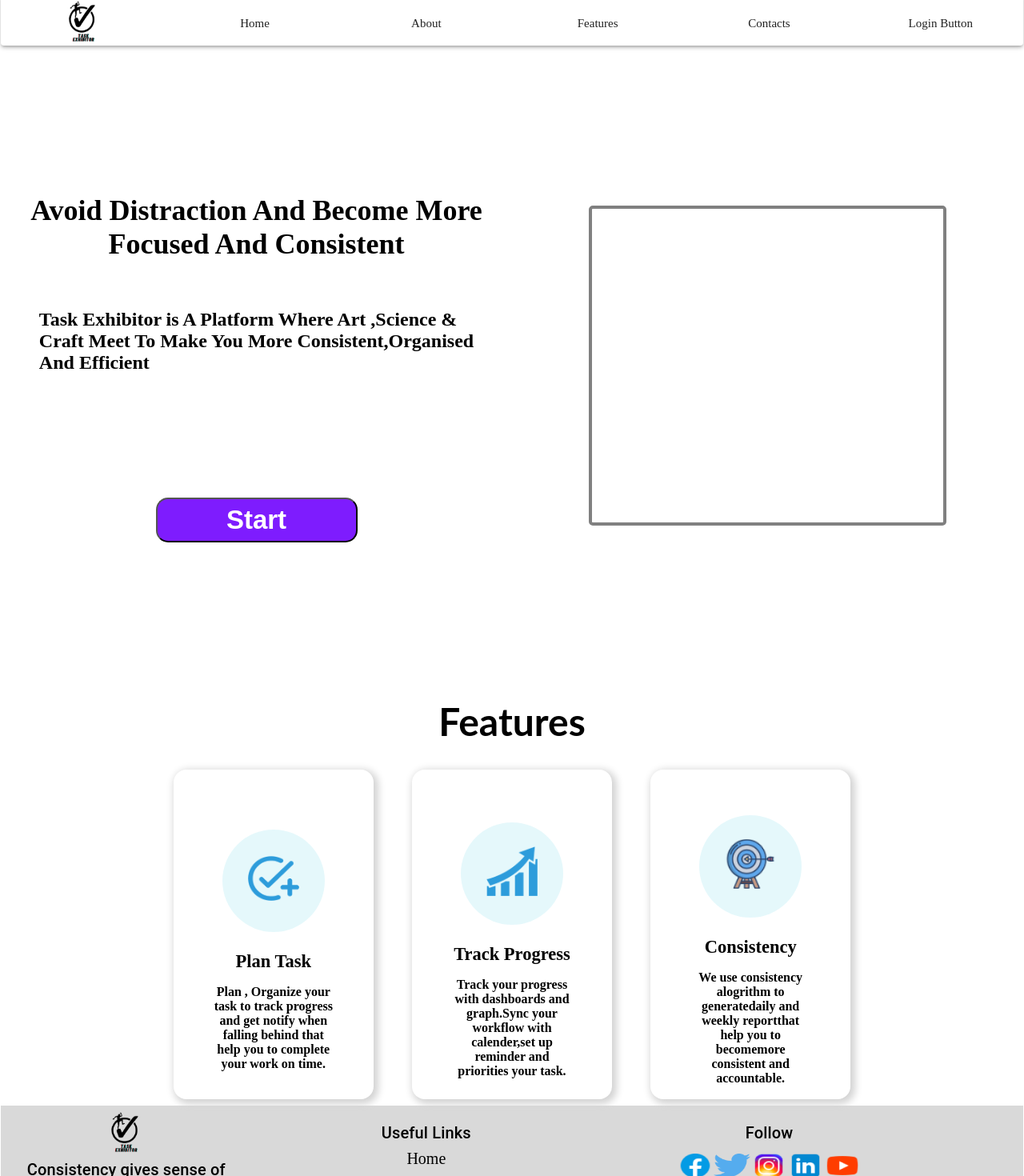
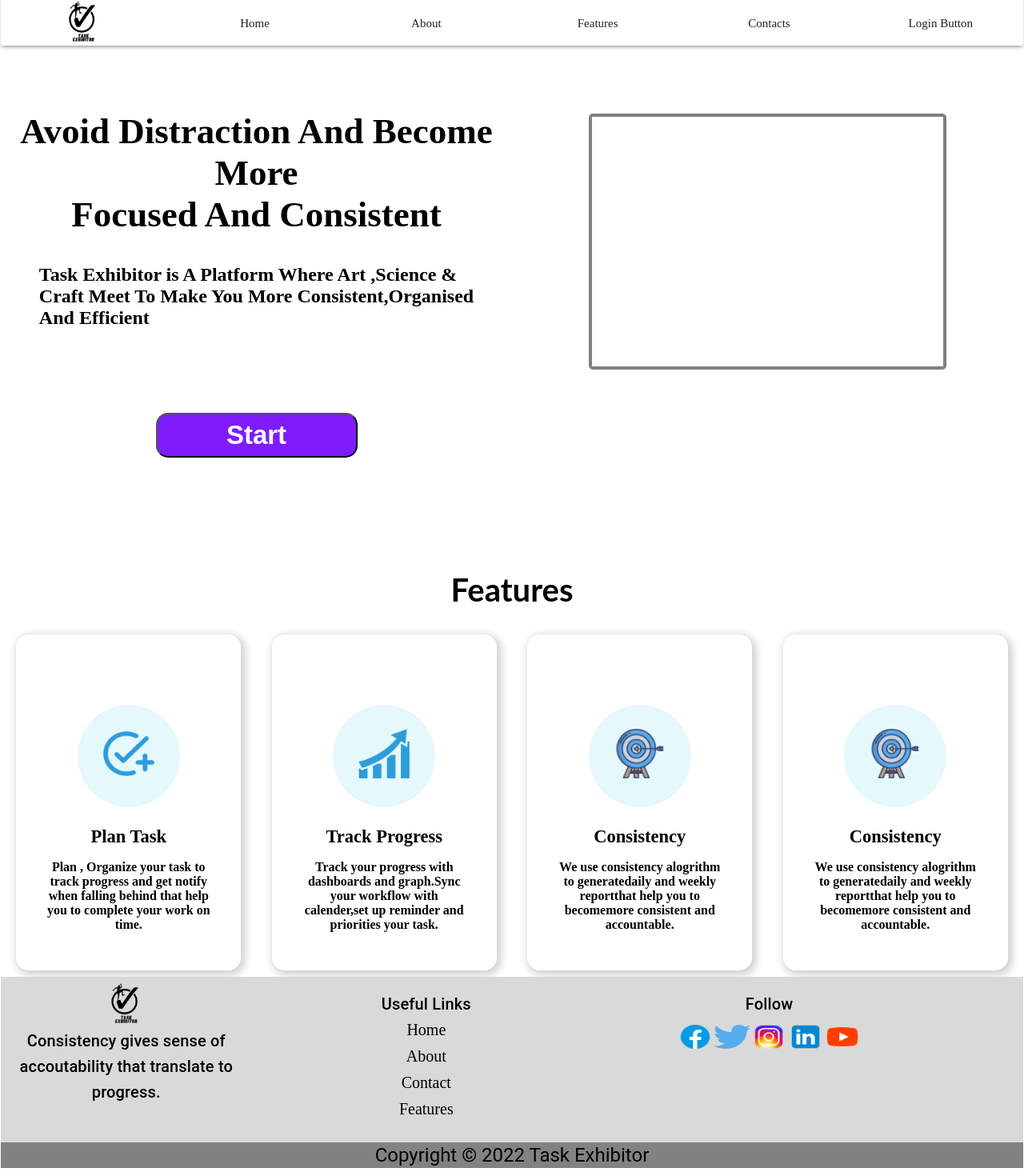
Before and after one commit to praveen4star/Tracker, a React (Create React App) app: page / in a window 1280 px wide. Shown: the top 1470 px of the page at 80% size. Built offline with nearby package versions, Linux system fonts and the light colour scheme.

Commit message:
working header and cards

```diff
--- a/src/components/Features/Index.js
+++ b/src/components/Features/Index.js
@@ -11,17 +11,18 @@ import Logo1 from  'assets/Images/icon1.png'
 
 const Heading = styled.h1`
 margin: 1rem 0rem;
-font-size: 3rem;
+font-size: 2.5rem;
 text-align: center;
 font-family: 'Lato', sans-serif;
 
 @media screen and (max-width:700px){
-  font-size: 2rem;
+  font-size: 3rem;
 }
+
 
 `
 const Container = styled.div`
-width: 70%;
+width: 85%;
 
 margin: auto;
 display: flex;
@@ -33,11 +34,11 @@ justify-content: space-around;
 
 
 //=======Medium Devices=========//
-@media screen and (max-width:1200px){
+@media screen and (max-width:1350px){
   width: 100%;
 }
 //========== small devices=========//
-  @media screen and (max-width:750px){
+  @media screen and (max-width:820px){
    width: 70%;
    flex-direction: column;
 }
@@ -47,7 +48,7 @@ justify-content: space-around;
 const Card = styled.div`
 margin: 1rem;
 padding: 2rem 0rem;
-flex-basis: 25%;
+flex-basis: 22%;
 border-radius: 1rem;
 box-shadow: 3px 3px 10px 3px lightgray;
 text-align: center;
@@ -56,14 +57,18 @@ align-items: center;
 justify-content: center;
 flex-direction: column;
 
-@media screen and (max-width:900px){
+//=======small devices======//
+@media screen and (max-width:700px){
   padding: 3px 0px;
 }
 
-@media screen and (max-width:1500px){
-  flex-basis: 28%;
-  padding: 1px 0px;
+@media screen and (max-width:1070px){
+  padding: 0px 0px;
+  flex-basis: 20%;
 }
+
+
+
 
 `
 const Image = styled.img`
@@ -75,15 +80,26 @@ object-fit: contain;
 
 `
 const Text = styled.h2`
+@media screen and (max-width:1070px){
+  font-size: 1.5rem;
+}
+@media screen and (max-width:900px){
+  font-size: 1.3rem;
+}
 
 `
 const Para = styled.p`
-padding: 1rem 3rem;
+padding: 1rem 2rem;
 font-size: 1rem;
 font-weight: 700;
 text-size-adjust: none;
-@media screen and (max-width:900px){
+@media screen and (max-width:1100px){
   padding: 0.5rem 1rem;
+  font-size:  0.9rem;
+}
+@media screen and (max-width:821px){
+  padding: 1rem 3rem;
+  font-size:  1.3rem;
 }
 `
 const Circle=styled.div`
@@ -136,6 +152,15 @@ const Feature = () => {
              We use consistency alogrithm to generatedaily and weekly reportthat help you to becomemore consistent and accountable.
              </Para>
         </Card>
+        <Card>
+             <Circle>
+             <Image src={Logo3} alt='img'/>
+             </Circle>
+             <Text>Consistency</Text>
+             <Para>
+             We use consistency alogrithm to generatedaily and weekly reportthat help you to becomemore consistent and accountable.
+             </Para>
+        </Card>
 
 
 
--- a/src/components/Header/Index.js
+++ b/src/components/Header/Index.js
@@ -5,11 +5,12 @@ import ReactPlayer from 'react-player'
 
 const Container=styled.div`
 width: 100%;
-height: 100vh;
+height: 80vh;
 display: flex;
 
 @media screen and (max-width:900px){
   flex-direction: column;
+  height: 100vh;
 }
 
 `
@@ -21,10 +22,11 @@ flex: 1;
 display: flex;
 flex-direction: column;
 align-items: center;
-justify-content: center;
+
 `
 const Box=styled.div`
-padding: 5px;
+margin-top: 80px;
+padding: 1px;
 display: flex;
 align-content: center;
 justify-content: center;
@@ -32,7 +34,7 @@ justify-content: center;
 const Box2=styled.div`
 
 
-margin-top: 50px;
+margin-top: 30px;
 padding: 5px;
 display: flex;
 align-content: center;
@@ -40,7 +42,7 @@ justify-content: center;
 `
 const BigText=styled.h1`
 font-weight: 800;
-font-size: 36px;
+font-size: 45px;
 display: flex;
 align-items: center;
 text-align: center;
@@ -54,7 +56,7 @@ align-items: center;
 text-align: left;
 `
 const Button=styled.button`
-margin-top: 150px;
+margin-top: 100px;
 padding: 7px;
 width: 252px;
 border-radius: 15px;
@@ -72,11 +74,11 @@ const Wrapper2=styled.div`
 
 flex: 1;
 display: flex;
-align-items: center;
+
 justify-content: center;
 `
 const Box3=styled.div`
-  top: 233px;
+  margin-top: 85px;
   border: 4px solid gray;
   border-radius: 5px;
   height: 50%;
@@ -84,9 +86,9 @@ const Box3=styled.div`
   aspect-ratio: 1;
 
   @media screen and (max-width:900px){
-   height: 70%;
-   width: 80%;
-   aspect-ratio: 1;
+   height: 50%;
+   width: 70%;
+
   }
 `
 const Header = () => {
```
